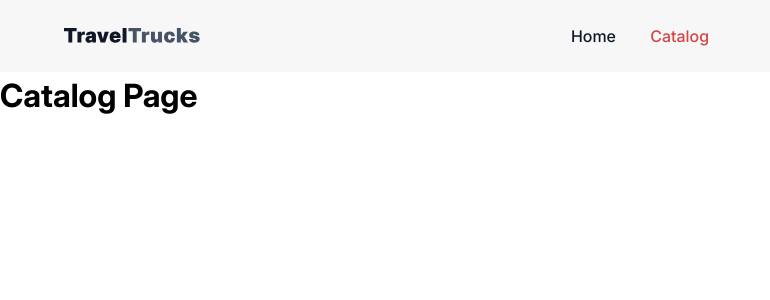
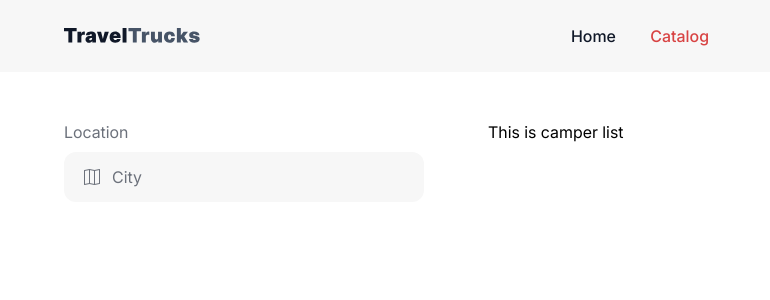
Before and after one commit to ZorAnderius/campers-app, a React (Vite) app: page /catalog in a window 1280 px wide. Shown: the top 300 px of the page, without its empty margins (0-770 px from the left). Built offline with nearby package versions, Linux system fonts and the light colour scheme.

Commit message:
add filter with formik and create schema for filter buttons

```diff
--- a/package.json
+++ b/package.json
@@ -15,6 +15,7 @@
     "clsx": "^2.1.1",
     "formik": "^2.4.6",
     "modern-normalize": "^3.0.1",
+    "nanoid": "^5.0.9",
     "react": "^18.3.1",
     "react-dom": "^18.3.1",
     "react-redux": "^9.1.2",
--- /dev/null
+++ b/src/components/CamperList/CamperList.jsx
@@ -0,0 +1,9 @@
+import styles from './CamperList.module.css';
+
+export const CamperList = () => {
+  return (
+    <main className={styles['catalog']}>
+      <p>This is camper list</p>
+    </main>
+  );
+};
--- /dev/null
+++ b/src/components/Filter/Filter.jsx
@@ -0,0 +1,35 @@
+import { Field, Form, Formik } from 'formik';
+import styles from './Filter.module.css';
+import { useId } from 'react';
+import clsx from 'clsx';
+
+const initialValues = {
+  location: '',
+};
+
+export const Filter = () => {
+  const locationId = useId();
+  return (
+    <aside className={styles['filter']}>
+      <Formik initialValues={initialValues}>
+        <Form className={styles['form']}>
+          <label htmlFor={locationId} className={styles['location-container']}>
+            <span className={styles['location-title']}>Location</span>
+            <div className={styles['location-input-wrap']}>
+              <Field
+                className={styles['location-input']}
+                id={locationId}
+                name="location"
+                type="text"
+                placeholder="City"
+              />
+              <span className={clsx('icon-Map1', styles['icon'])}></span>
+            </div>
+          </label>
+
+          <label></label>
+        </Form>
+      </Formik>
+    </aside>
+  );
+};
--- /dev/null
+++ b/src/components/Filter/Filter.module.css
@@ -0,0 +1,59 @@
+.filter {
+  width: 360px;
+}
+
+.form {
+  min-width: 100%;
+}
+
+.location-container {
+  display: flex;
+  flex-direction: column;
+  gap: 8px;
+  min-width: 100%;
+  color: var(--light-grey-color);
+  font-size: 16px;
+}
+
+.location-title {
+  color: currentColor;
+}
+
+.location-input-wrap {
+  position: relative;
+}
+
+.location-input {
+  min-width: 100%;
+  padding: 16px 48px;
+  border-radius: 12px;
+  border: transparent;
+  background: var(--light-white-color);
+  outline: none;
+  color: inherit;
+}
+
+.location-input:is(:hover, :focus),
+.location-input:is(:hover, :focus) + .icon,
+.active {
+  color: var(--dark-color);
+}
+
+.location-input::placeholder {
+  color: var(--light-grey-color);
+  opacity: 1;
+  transition: opacity var(--transition-time) ease-out;
+}
+
+.location-input:focus::placeholder {
+  opacity: 0;
+}
+
+.icon {
+  position: absolute;
+  top: 50%;
+  left: 20px;
+  transform: translateY(-50%);
+  color: currentColor;
+  transition: color var(--transition-time) var(--transition-func);
+}
--- a/src/pages/CatalogPage/CatalogPage.jsx
+++ b/src/pages/CatalogPage/CatalogPage.jsx
@@ -1,10 +1,16 @@
+import { CamperList } from '../../components/CamperList/CamperList';
+import { Container } from '../../components/Container/Container';
+import { Filter } from '../../components/Filter/Filter';
 import styles from './CatalogPage.module.css';
 
 const CatalogPage = () => {
   return (
-    <>
-      <h1 className={styles}>Catalog Page</h1>
-    </>
+    <Container>
+      <div className={styles['catalog-container']}>
+        <Filter />
+        <CamperList />
+      </div>
+    </Container>
   );
 };
 
--- a/src/pages/CatalogPage/CatalogPage.module.css
+++ b/src/pages/CatalogPage/CatalogPage.module.css
@@ -0,0 +1,6 @@
+.catalog-container {
+  display: grid;
+  grid-template-columns: auto 1fr;
+  gap: 64px;
+  padding: 48px 0;
+}
--- a/src/styles/fontsStyle.css
+++ b/src/styles/fontsStyle.css
@@ -20,7 +20,6 @@
 
 [class^='icon-'],
 [class*=' icon-'] {
-  /* use !important to prevent issues with browser extensions that change fonts */
   font-family: 'icomoon' !important;
   speak: never;
   font-style: normal;
@@ -29,19 +28,17 @@
   text-transform: none;
   line-height: 1;
 
-  /* Better Font Rendering =========== */
   -webkit-font-smoothing: antialiased;
   -moz-osx-font-smoothing: grayscale;
 }
 
 .icon-Map1:before {
   content: '\e900';
-  color: #6c717b;
 }
-.icon-Property-1Default3:before {
+.icon-star:before {
   content: '\e901';
 }
-.icon-Property-1Default2:before {
+.icon-heart:before {
   content: '\e902';
 }
 .icon-ion_water-outline:before {
@@ -56,25 +53,25 @@
 .icon-solar_fridge-outline:before {
   content: '\e906';
 }
-.icon-bi_grid-3x3-gap1:before {
+.icon-bi_grid-3x3:before {
   content: '\e907';
 }
-.icon-bi_grid1:before {
+.icon-bi_grid:before {
   content: '\e908';
 }
-.icon-bi_grid-1x21:before {
+.icon-bi_grid-1x2:before {
   content: '\e909';
 }
 .icon-ph_shower:before {
   content: '\e90a';
 }
-.icon-diagram1:before {
+.icon-diagram:before {
   content: '\e90b';
 }
-.icon-wind1:before {
+.icon-wind:before {
   content: '\e90c';
 }
-.icon-tv1:before {
+.icon-tv:before {
   content: '\e90d';
 }
 .icon-list:before {
--- a/src/styles/variabels.css
+++ b/src/styles/variabels.css
@@ -10,4 +10,7 @@
   --dark-grey-color: #475467;
   --dark-color: #101828;
   --black-color: #00000033;
+
+  --transition-time: 0.5s;
+  --transition-func: ease-in;
 }
```
Also changed, not shown: src/helpers/filter/vehicleEquipments.js (added, +88 -0 lines), src/helpers/filter/vehicleTypes.js (added, +22 -0 lines), src/components/CamperList/CamperList.module.css (added), src/helpers/scroll/scrollToTop.js (added), 1 other file (tests, documents, lock files or other folders).
